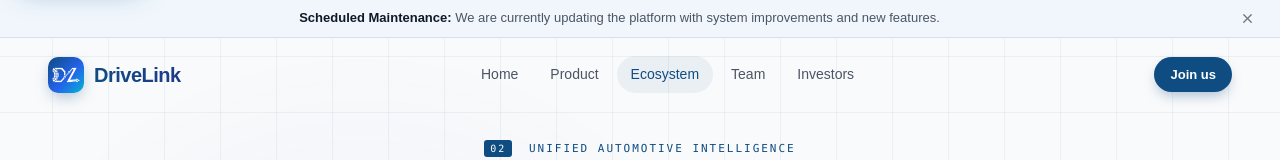
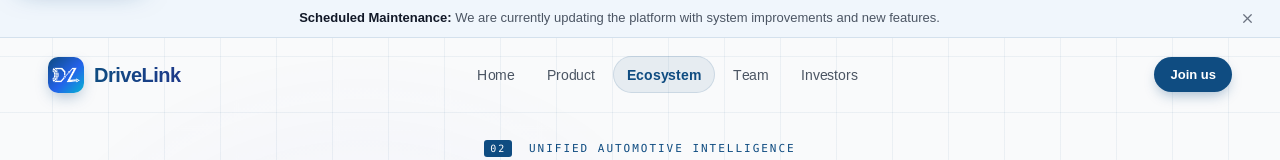
Before and after one commit to nikhilcherry/drivelink, a Next.js app: page /ecosystem in a window 1280 px wide. Shown: the top 160 px of the page. Built offline with nearby package versions, Linux system fonts and the light colour scheme; a web font is replaced by a local one.

Commit message:
feat(nav): add staggered letter-roll wave and magnetic sliding pill hover animation

```diff
--- a/src/app/globals.css
+++ b/src/app/globals.css
@@ -369,10 +369,84 @@ h1, h2, h3, h4 { margin: 0; color: var(--fg1); }
   box-shadow: 0 6px 16px -4px rgba(15,76,129,0.4);
 }
 .dlw-brand-wm { background: linear-gradient(90deg, #0F4C81, #1E3A8A); -webkit-background-clip: text; background-clip: text; color: transparent; font-weight: 700; font-size: 20px; letter-spacing: -0.025em; }
-.dlw-nav-center { display: flex; align-items: center; gap: 4px; }
-.dlw-nav-tab { padding: 8px 14px; border-radius: 999px; color: var(--fg2); font-weight: 500; font-size: 14px; transition: color .2s, background .2s; background: transparent; border: none; }
-.dlw-nav-tab:hover { color: var(--drive-blue); }
-.dlw-nav-tab.is-active { color: var(--drive-blue); background: rgba(15,76,129,0.06); }
+.dlw-nav-center { display: flex; align-items: center; gap: 4px; position: relative; }
+.dlw-nav-pill-indicator {
+  position: absolute;
+  top: 0;
+  left: 0;
+  border-radius: 999px;
+  background: rgba(15, 76, 129, 0.08);
+  border: 1px solid rgba(15, 76, 129, 0.12);
+  pointer-events: none;
+  z-index: 0;
+  transition: transform 0.28s var(--ease-out), width 0.28s var(--ease-out), height 0.28s var(--ease-out), opacity 0.2s ease;
+  will-change: transform, width, height, opacity;
+}
+.dlw-nav-tab {
+  position: relative;
+  z-index: 1;
+  padding: 8px 14px;
+  border-radius: 999px;
+  color: var(--fg2);
+  font-weight: 500;
+  font-size: 14px;
+  transition: color .2s;
+  background: transparent;
+  border: none;
+  text-decoration: none;
+}
+.dlw-nav-tab:hover, .dlw-nav-tab:focus-visible { color: var(--drive-blue); }
+.dlw-nav-tab.is-active { color: var(--drive-blue); font-weight: 600; }
+
+/* Staggered kinetic flip roll for navigation tabs (reinterface wave style) */
+.dlw-nav-flip {
+  position: relative;
+  display: inline-block;
+  overflow: hidden;
+  line-height: 1.3;
+  vertical-align: middle;
+  pointer-events: none;
+}
+.dlw-nav-flip-track {
+  display: inline-flex;
+  white-space: nowrap;
+}
+.dlw-nav-flip-secondary {
+  position: absolute;
+  top: 0;
+  left: 0;
+  right: 0;
+  bottom: 0;
+}
+.dlw-nav-flip-char {
+  display: inline-block;
+  will-change: transform;
+  transition: transform 0.32s cubic-bezier(0.16, 1, 0.3, 1);
+}
+.dlw-nav-flip-primary .dlw-nav-flip-char {
+  transform: translateY(0%);
+}
+.dlw-nav-flip-secondary .dlw-nav-flip-char {
+  transform: translateY(100%);
+}
+
+.dlw-nav-tab:hover .dlw-nav-flip-primary .dlw-nav-flip-char,
+.dlw-nav-tab:focus-visible .dlw-nav-flip-primary .dlw-nav-flip-char {
+  transform: translateY(-100%);
+}
+.dlw-nav-tab:hover .dlw-nav-flip-secondary .dlw-nav-flip-char,
+.dlw-nav-tab:focus-visible .dlw-nav-flip-secondary .dlw-nav-flip-char {
+  transform: translateY(0%);
+}
+
+@media (prefers-reduced-motion: reduce) {
+  .dlw-nav-flip-char {
+    transition: none !important;
+  }
+  .dlw-nav-pill-indicator {
+    transition: none !important;
+  }
+}
 .dlw-nav-right { display: flex; align-items: center; gap: 12px; }
 .dlw-nav-pill { padding: 8px 16px; border-radius: 999px; background: var(--drive-blue); color: #fff; font-weight: 600; font-size: 13px; border: none; transition: transform .15s, box-shadow .15s; box-shadow: 0 6px 14px -4px rgba(15,76,129,0.4); }
 .dlw-nav-pill:hover { transform: translateY(-1px); box-shadow: 0 10px 20px -4px rgba(15,76,129,0.5); }
@@ -1131,13 +1205,7 @@ h1, h2, h3, h4 { margin: 0; color: var(--fg1); }
 .dlw-text-gradient, .dlw-text-gradient-down { background-size: 200% 100%; will-change: background-position; animation: dlw-grad-pan 9s ease-in-out infinite; }
 @keyframes dlw-grad-pan { 0%, 100% { background-position: 0% 50%; } 50% { background-position: 100% 50%; } }
 
-/* Nav tab underline grow on hover */
-.dlw-nav-tab { position: relative; }
-.dlw-nav-tab::after {
-  content: ""; position: absolute; left: 14px; right: 14px; bottom: 5px; height: 1.5px; border-radius: 2px;
-  background: var(--drive-blue); transform: scaleX(0); transform-origin: left; transition: transform .25s var(--ease-out);
-}
-.dlw-nav-tab:hover::after { transform: scaleX(1); }
+
 
 /* Button shine sweep */
 .dlw-btn { position: relative; overflow: hidden; }
--- a/src/components/Nav.tsx
+++ b/src/components/Nav.tsx
@@ -15,6 +15,36 @@ const tabs: { id: Page; label: string }[] = [
   { id: 'investors', label: 'Investors' },
 ];
 
+function FlipText({ text }: { text: string }) {
+  const chars = text.split('');
+  return (
+    <span className="dlw-nav-flip" aria-hidden="true">
+      <span className="dlw-nav-flip-track dlw-nav-flip-primary">
+        {chars.map((char, i) => (
+          <span
+            key={i}
+            className="dlw-nav-flip-char"
+            style={{ transitionDelay: `${i * 18}ms` }}
+          >
+            {char === ' ' ? '\u00A0' : char}
+          </span>
+        ))}
+      </span>
+      <span className="dlw-nav-flip-track dlw-nav-flip-secondary">
+        {chars.map((char, i) => (
+          <span
+            key={i}
+            className="dlw-nav-flip-char"
+            style={{ transitionDelay: `${i * 18}ms` }}
+          >
+            {char === ' ' ? '\u00A0' : char}
+          </span>
+        ))}
+      </span>
+    </span>
+  );
+}
+
 export function Nav() {
   const pathname = usePathname();
   const path = pathname || '/';
@@ -25,6 +55,50 @@ export function Nav() {
   const [scrolled, setScrolled] = useState(false);
   const [mobileOpen, setMobileOpen] = useState(false);
   const toggleRef = useRef<HTMLButtonElement>(null);
+
+  const navCenterRef = useRef<HTMLDivElement>(null);
+  const [hoveredTab, setHoveredTab] = useState<Page | null>(null);
+  const [pillStyle, setPillStyle] = useState<{
+    left: number;
+    top: number;
+    width: number;
+    height: number;
+    opacity: number;
+  }>({
+    left: 0,
+    top: 0,
+    width: 0,
+    height: 0,
+    opacity: 0,
+  });
+
+  const activeTabId = hoveredTab ?? current;
+
+  useEffect(() => {
+    const updatePill = () => {
+      if (!navCenterRef.current) return;
+      if (!activeTabId) {
+        setPillStyle((prev) => ({ ...prev, opacity: 0 }));
+        return;
+      }
+      const tabEl = navCenterRef.current.querySelector<HTMLElement>(`[data-tab-id="${activeTabId}"]`);
+      if (tabEl) {
+        setPillStyle({
+          left: tabEl.offsetLeft,
+          top: tabEl.offsetTop,
+          width: tabEl.offsetWidth,
+          height: tabEl.offsetHeight,
+          opacity: 1,
+        });
+      } else {
+        setPillStyle((prev) => ({ ...prev, opacity: 0 }));
+      }
+    };
+
+    updatePill();
+    window.addEventListener('resize', updatePill);
+    return () => window.removeEventListener('resize', updatePill);
+  }, [activeTabId, current]);
 
   useEffect(() => {
     // Passive + rAF-coalesced: this fires on every scroll frame, and a
@@ -80,15 +154,33 @@ export function Nav() {
             <span className="dlw-brand-wm">DriveLink</span>
           </Link>
 
-          <div className="dlw-nav-center">
+          <div
+            ref={navCenterRef}
+            className="dlw-nav-center"
+            onMouseLeave={() => setHoveredTab(null)}
+          >
+            <div
+              className="dlw-nav-pill-indicator"
+              style={{
+                transform: `translate3d(${pillStyle.left}px, ${pillStyle.top}px, 0)`,
+                width: pillStyle.width,
+                height: pillStyle.height,
+                opacity: pillStyle.opacity,
+              }}
+              aria-hidden="true"
+            />
             {tabs.map((t) => (
               <Link
                 key={t.id}
+                data-tab-id={t.id}
                 href={siteBase + hrefFor(t.id)}
                 className={'dlw-nav-tab ' + (current === t.id ? 'is-active' : '')}
                 aria-current={current === t.id ? 'page' : undefined}
+                onMouseEnter={() => setHoveredTab(t.id)}
+                onFocus={() => setHoveredTab(t.id)}
               >
-                {t.label}
+                <FlipText text={t.label} />
+                <span className="sr-only">{t.label}</span>
               </Link>
             ))}
           </div>
```
